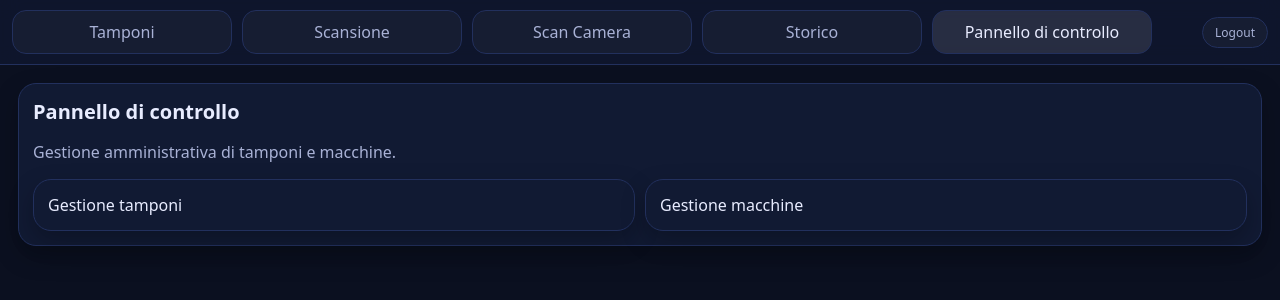
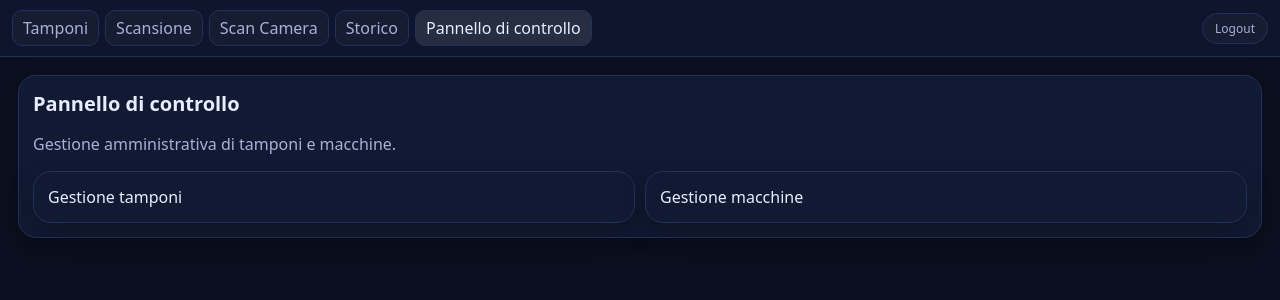
Before and after one commit to SamBLC92/tamponi_inventario, a Flask app: page /admin in a window 1280 px wide. Shown: the top 300 px of the page. Run offline with Flask 3, Linux system fonts and the light colour scheme; the visitor is signed in with stand-in values (Sample User, id 1).

Commit message:
Tighten nav link layout

```diff
--- a/templates/base.html
+++ b/templates/base.html
@@ -18,7 +18,7 @@
 
     .nav{
       display:flex;
-      gap:10px;
+      gap:6px;
       align-items:center;
       padding:10px 12px;
       border-bottom:1px solid var(--line);
@@ -31,16 +31,15 @@
       justify-content: flex-start;
     }
     .nav a{
-      padding:10px 12px;
+      padding:6px 10px;
       border:1px solid var(--line);
-      border-radius:14px;
+      border-radius:10px;
       color:var(--muted);
       background: rgba(255,255,255,.03);
       white-space:nowrap;
 
-      flex: 1 1 140px;
+      flex: 0 0 auto;
       text-align:center;
-      max-width: 220px;
     }
     .nav a.active{ color:var(--text); background:rgba(255,255,255,.10); }
     .nav a.nav-auth{
```
